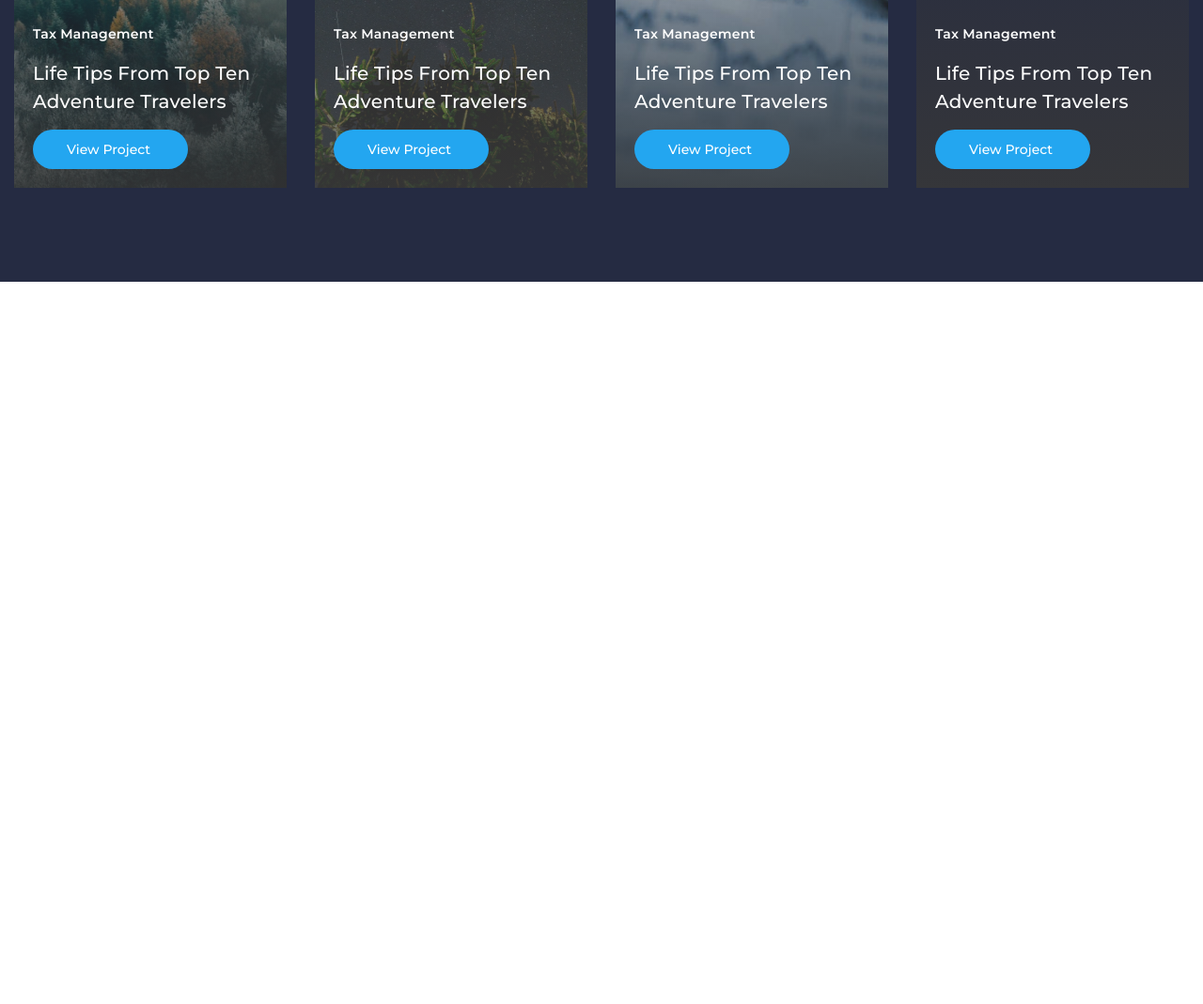
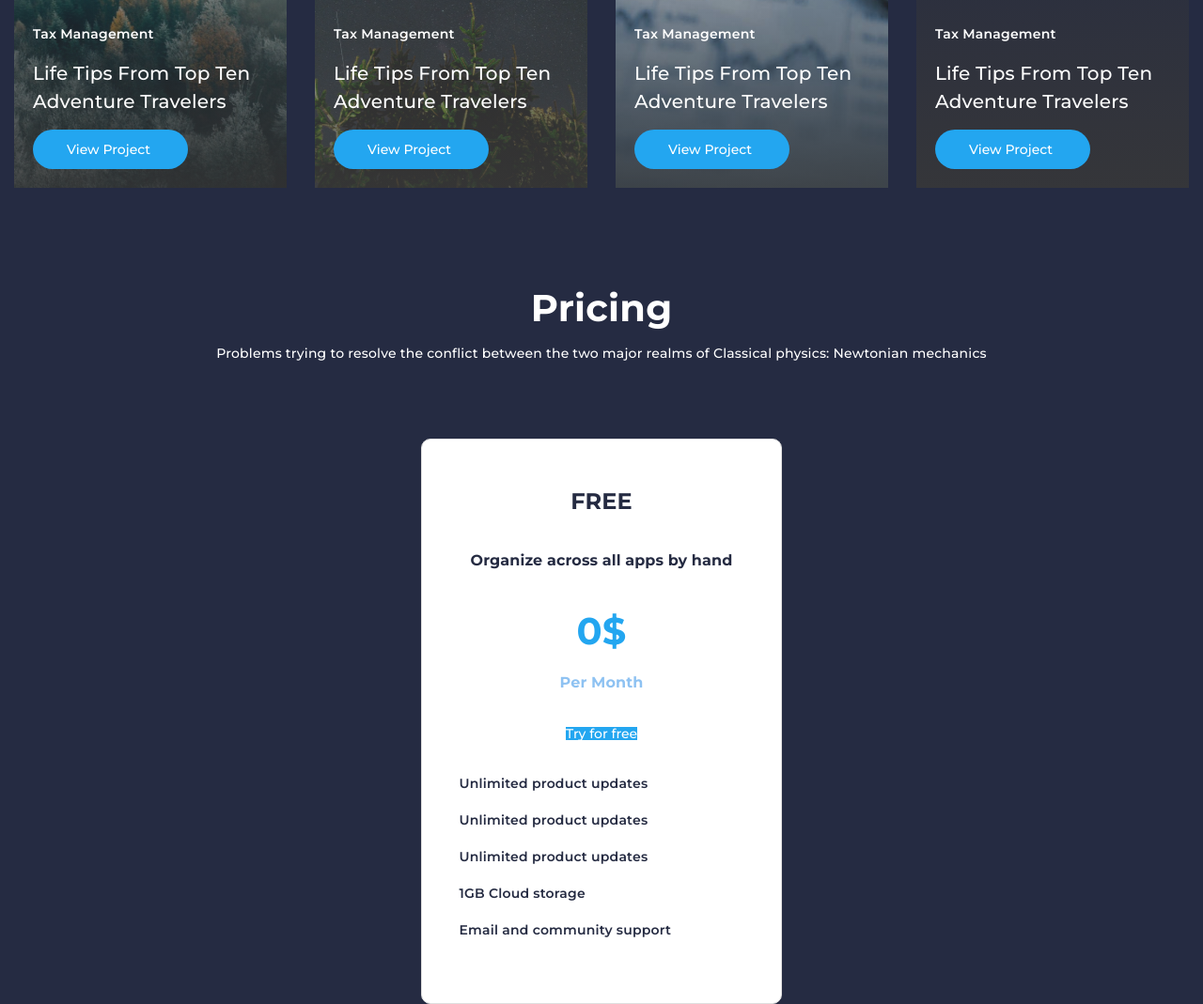
Before and after one commit to aZaqwer/FLEX006, a website: page #src/index.html in a window 1280 px wide. Shown: the part 2294-3363 px from the top of the page at 94% size. Before the commit the page ends 2594 px from the top, so only its background shows below. Drawn offline with nearby package versions, Linux system fonts and the light colour scheme; files that its build step writes are made by us from their sources; files whose address does not match are found by name; a web font is replaced by a local one.

Commit message:
'update'

```diff
--- a/#src/index.html
+++ b/#src/index.html
@@ -147,6 +147,31 @@
                     </div>
                 </div>
             </section>
+            <section class="pricing">
+                <div class="pricing__content">
+                    <div class="pricing__title title-industry">Pricing</div>
+                    <div class="pricing__subtitle subtitle-industry">Problems trying to resolve the conflict between the
+                        two major realms of Classical physics: Newtonian mechanics</div>
+                    <div class="pricing__row">
+                        <div class="pricing__column">
+                            <div class="pricing__items">
+                                <div class="item__price-title">FREE</div>
+                                <div class="item__price-subtitle">Organize across all apps by hand</div>
+                                <div class="item__price">0$</div>
+                                <div class="item__period">Per Month</div>
+                                <a href="" class="item__price-button button">Try for free</a>
+                                <ul class="item__price-list">
+                                    <li>Unlimited product updates</li>
+                                    <li>Unlimited product updates</li>
+                                    <li>Unlimited product updates</li>
+                                    <li>1GB Cloud storage</li>
+                                    <li>Email and community support</li>
+                                </ul>
+                            </div>
+                        </div>
+                    </div>
+                </div>
+            </section>
         </main>
         @@include('_footer.html',{})
     </div>
--- a/#src/scss/home.scss
+++ b/#src/scss/home.scss
@@ -228,12 +228,14 @@
 .industry {
     // .industry__content
     background: #252b42;
-    padding: 100px 15px;
-    @media (max-width: $md3+px) {
-        padding: 45px 15px;
-    }
+
     &__content {
         width: 1406;
+        margin: 0px auto;
+        padding: 100px 15px;
+        @media (max-width: $md3+px) {
+            padding: 45px 15px;
+        }
     }
 
     // .industry__title
@@ -349,3 +351,122 @@
         border-radius: 37px;
     }
 }
+
+//====================================================================================================
+
+.pricing {
+    // .pricing__content
+    background: #252b42;
+    &__content {
+        width: 1155px;
+        margin: 0px auto;
+    }
+
+    // .pricing__title
+
+    &__title {
+        margin: 0px 0px 10px 0px;
+    }
+
+    // .pricing__subtitle
+
+    &__subtitle {
+        margin: 0px 0px 80px 0px;
+    }
+
+    // .pricing__row
+
+    &__row {
+        display: flex;
+    }
+
+    // .pricing__column
+
+    &__column {
+        flex: 0 1 33.33333%;
+        margin: 0px auto;
+    }
+
+    // .pricing__items
+
+    &__items {
+        background-color: $lightTextColor;
+        border: 1px solid #dedede;
+        border-radius: 10px;
+        padding: 50px 40px;
+        display: flex;
+        flex-direction: column;
+    }
+}
+
+.item {
+    // .item__title
+
+    &__price-title {
+        font-weight: 700;
+        font-size: 24px;
+        line-height: 32 / 24 * 100%;
+        letter-spacing: 0.1px;
+        align-self: center;
+        margin: 0px 0px 35px 0px;
+    }
+
+    // .item__subtitle
+
+    &__price-subtitle {
+        font-weight: 700;
+        font-size: 16px;
+        line-height: 24 / 16 * 100%;
+        align-self: center;
+        letter-spacing: 0.1px;
+        margin: 0px 0px 35px 0px;
+    }
+
+    // .item__price
+
+    &__price {
+        font-weight: 700;
+        font-size: 40px;
+        line-height: 57 / 40 * 100%;
+        letter-spacing: 0.2px;
+        align-self: center;
+        color: $buttonColor;
+        margin: 0px 0px 15px 0px;
+    }
+
+    // .item__period
+
+    &__period {
+        font-weight: 700;
+        font-size: 16px;
+        line-height: 24 / 16 * 100%;
+        letter-spacing: 0.1px;
+        align-self: center;
+        color: #8ec2f2;
+        margin: 0px 0px 35px 0px;
+    }
+
+    // .item__button
+
+    &__price-button {
+        display: inline-flex;
+        align-self: center;
+        margin: 0px 0px 35px 0px;
+    }
+
+    // .item__price-list
+
+    &__price-list {
+        font-weight: 600;
+        font-size: 14px;
+        line-height: 24 / 14 * 100%;
+        letter-spacing: 0.2px;
+        li {
+            margin: 0px 0px 15px 0px;
+        }
+    }
+
+    &__price-list:last-child {
+        margin: 0;
+    }
+}
```
